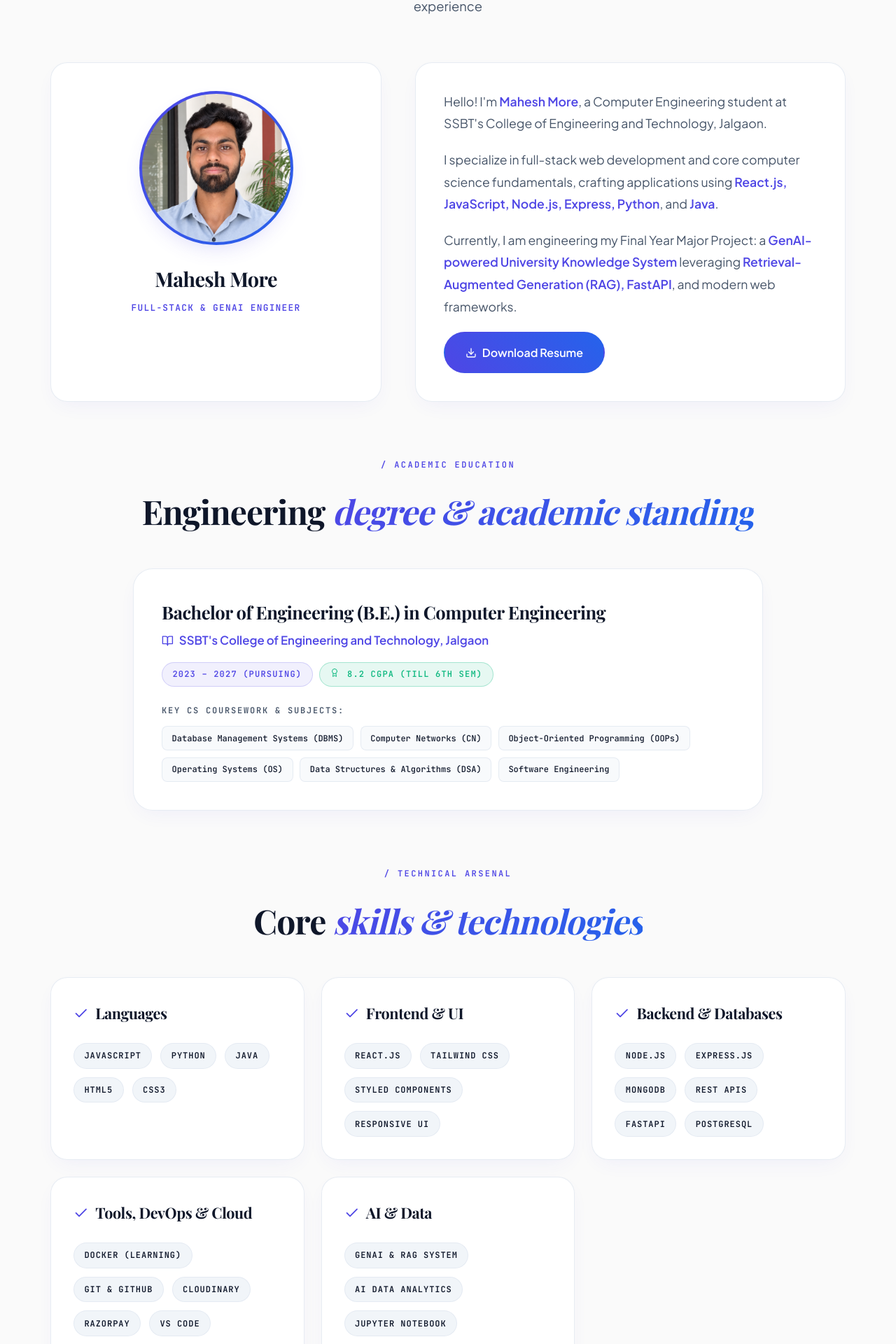
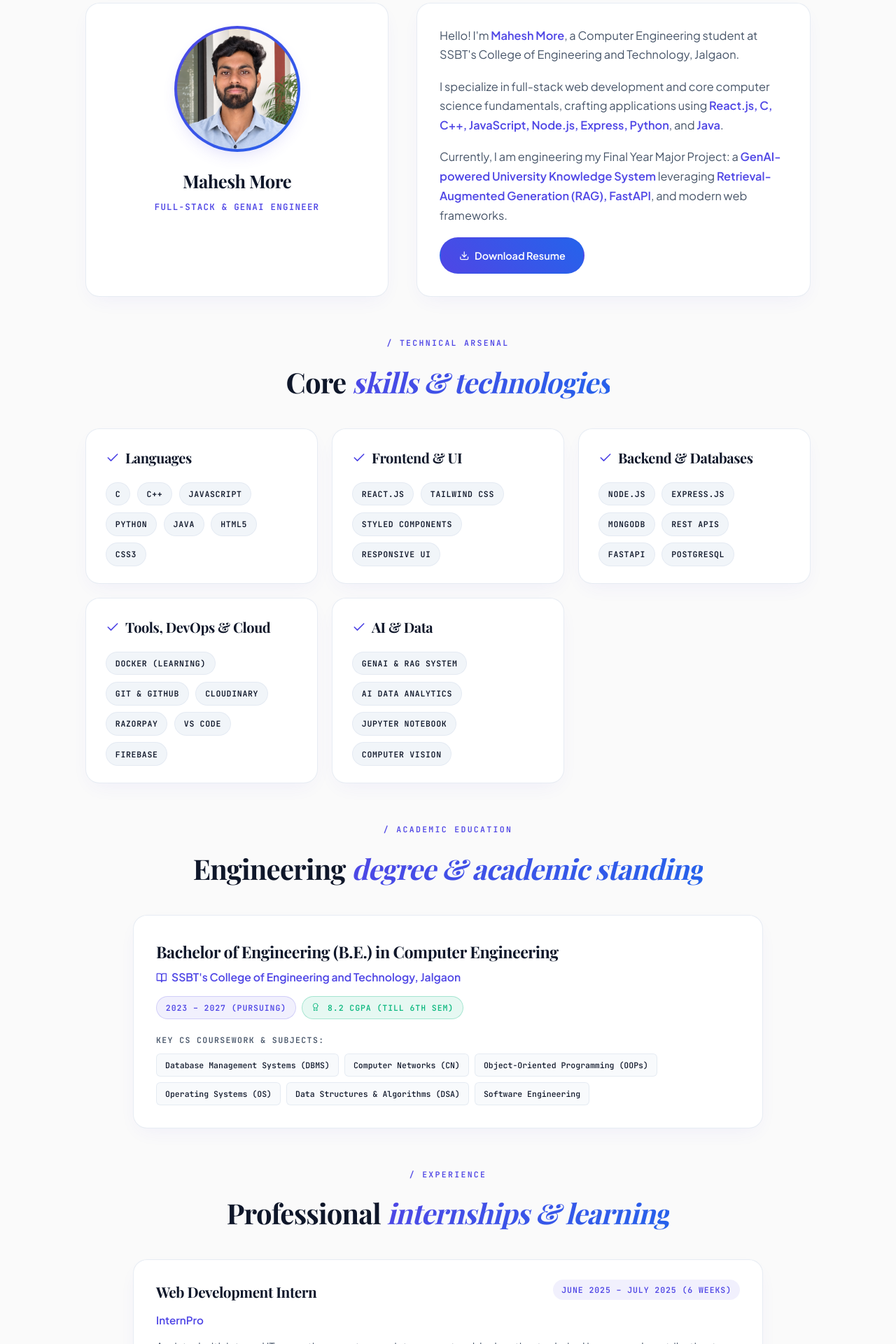
Before and after one commit to Mahesh-more1/portfolio, a React (Vite) app: page /#/about in a window 1280 px wide. Shown: the part 436-2356 px from the top of the page at 70% size. Built offline with nearby package versions, Linux system fonts and the light colour scheme; a web font is replaced by a local one.

Commit message:
Reorder About page sections vertically (Skills first, Education second), add C and C++, and make CTA box smaller and compact

```diff
--- a/src/pages/About.jsx
+++ b/src/pages/About.jsx
@@ -6,31 +6,31 @@ import Button from '../components/common/Button';
 
 const AboutContainer = styled.section`
   min-height: 100vh;
-  padding: 8rem 2rem 4rem;
-  max-width: 1200px;
+  padding: 7rem 2rem 4rem;
+  max-width: 1100px;
   margin: 0 auto;
 `;
 
 const Header = styled.div`
   text-align: center;
-  margin-bottom: 4rem;
+  margin-bottom: 2.5rem;
 `;
 
 const SectionPill = styled.div`
   font-family: ${props => props.theme.monoFont};
-  font-size: 0.75rem;
+  font-size: 0.72rem;
   text-transform: uppercase;
   letter-spacing: 0.2em;
   color: ${props => props.theme.primary};
-  margin-bottom: 1rem;
+  margin-bottom: 0.75rem;
   font-weight: 600;
 `;
 
 const Title = styled(motion.h1)`
   font-family: ${props => props.theme.serifFont};
-  font-size: clamp(2.5rem, 5vw, 4rem);
+  font-size: clamp(2.2rem, 4.5vw, 3.5rem);
   font-weight: 700;
-  margin-bottom: 1rem;
+  margin-bottom: 0.75rem;
   color: ${props => props.theme.text};
 
   span.italic-accent {
@@ -43,30 +43,30 @@ const Title = styled(motion.h1)`
 `;
 
 const Subtitle = styled(motion.p)`
-  font-size: 1.15rem;
+  font-size: 1.05rem;
   color: ${props => props.theme.textSecondary};
-  max-width: 650px;
+  max-width: 620px;
   margin: 0 auto;
-  line-height: 1.7;
+  line-height: 1.6;
 `;
 
 const AboutContent = styled.div`
   display: grid;
   grid-template-columns: 1fr 1.3fr;
-  gap: 3rem;
-  margin-bottom: 5rem;
+  gap: 2.5rem;
+  margin-bottom: 3.5rem;
 
   @media (max-width: 768px) {
     grid-template-columns: 1fr;
-    gap: 2rem;
+    gap: 1.75rem;
   }
 `;
 
 const ProfileSection = styled(motion.div)`
   background: ${props => props.theme.card};
   border: 1px solid ${props => props.theme.cardBorder};
-  border-radius: 24px;
-  padding: 2.5rem 2rem;
+  border-radius: 20px;
+  padding: 2rem 1.5rem;
   box-shadow: ${props => props.theme.shadow};
   display: flex;
   flex-direction: column;
@@ -77,18 +77,18 @@ const ProfileSection = styled(motion.div)`
 
   &:hover {
     border-color: ${props => props.theme.primary};
-    transform: translateY(-4px);
+    transform: translateY(-3px);
   }
 `;
 
 const ProfileImage = styled(motion.div)`
-  width: 220px;
-  height: 220px;
+  width: 180px;
+  height: 180px;
   border-radius: 50%;
-  margin-bottom: 1.5rem;
+  margin-bottom: 1.25rem;
   background: linear-gradient(135deg, ${props => props.theme.primary}, ${props => props.theme.accent});
   padding: 4px;
-  box-shadow: 0 12px 30px -10px rgba(79, 70, 229, 0.2);
+  box-shadow: 0 10px 25px -8px rgba(79, 70, 229, 0.2);
 
   img {
     width: 100%;
@@ -101,15 +101,15 @@ const ProfileImage = styled(motion.div)`
 const ProfileText = styled.div`
   h3 {
     font-family: ${props => props.theme.serifFont};
-    font-size: 1.8rem;
+    font-size: 1.6rem;
     font-weight: 700;
     color: ${props => props.theme.text};
-    margin-bottom: 0.4rem;
+    margin-bottom: 0.3rem;
   }
 
   p {
     font-family: ${props => props.theme.monoFont};
-    font-size: 0.8rem;
+    font-size: 0.78rem;
     text-transform: uppercase;
     letter-spacing: 0.1em;
     color: ${props => props.theme.primary};
@@ -120,8 +120,8 @@ const ProfileText = styled.div`
 const AboutTextCard = styled(motion.div)`
   background: ${props => props.theme.card};
   border: 1px solid ${props => props.theme.cardBorder};
-  border-radius: 24px;
-  padding: 2.5rem;
+  border-radius: 20px;
+  padding: 2rem;
   box-shadow: ${props => props.theme.shadow};
   backdrop-filter: blur(12px);
   display: flex;
@@ -130,9 +130,9 @@ const AboutTextCard = styled(motion.div)`
 
   p {
     color: ${props => props.theme.textSecondary};
-    line-height: 1.8;
-    font-size: 1.1rem;
-    margin-bottom: 1.25rem;
+    line-height: 1.7;
+    font-size: 1.02rem;
+    margin-bottom: 1.1rem;
   }
 
   .highlight {
@@ -142,38 +142,38 @@ const AboutTextCard = styled(motion.div)`
 `;
 
 const SkillsSection = styled.div`
-  margin-bottom: 5rem;
+  margin-bottom: 3.5rem;
 `;
 
 const SkillsGrid = styled.div`
   display: grid;
-  grid-template-columns: repeat(auto-fit, minmax(320px, 1fr));
-  gap: 1.5rem;
+  grid-template-columns: repeat(auto-fit, minmax(300px, 1fr));
+  gap: 1.25rem;
 `;
 
 const SkillCategory = styled(motion.div)`
   background: ${props => props.theme.card};
   border: 1px solid ${props => props.theme.cardBorder};
-  border-radius: 24px;
-  padding: 2rem;
+  border-radius: 20px;
+  padding: 1.5rem 1.75rem;
   box-shadow: ${props => props.theme.shadow};
   backdrop-filter: blur(12px);
   transition: all 0.3s ease;
 
   &:hover {
-    transform: translateY(-4px);
+    transform: translateY(-3px);
     border-color: ${props => props.theme.primary};
   }
 `;
 
 const CategoryTitle = styled.h3`
   font-family: ${props => props.theme.serifFont};
-  font-size: 1.35rem;
+  font-size: 1.25rem;
   color: ${props => props.theme.text};
-  margin-bottom: 1.5rem;
+  margin-bottom: 1.1rem;
   display: flex;
   align-items: center;
-  gap: 0.6rem;
+  gap: 0.5rem;
 
   svg {
     color: ${props => props.theme.primary};
@@ -183,17 +183,17 @@ const CategoryTitle = styled.h3`
 const SkillsList = styled.div`
   display: flex;
   flex-wrap: wrap;
-  gap: 0.75rem;
+  gap: 0.6rem;
 `;
 
 const SkillTag = styled.span`
   font-family: ${props => props.theme.monoFont};
-  font-size: 0.75rem;
+  font-size: 0.72rem;
   text-transform: uppercase;
-  letter-spacing: 0.08em;
+  letter-spacing: 0.06em;
   background: ${props => props.theme.mode === 'light' ? '#f1f5f9' : '#1e293b'};
   color: ${props => props.theme.text};
-  padding: 0.45rem 0.9rem;
+  padding: 0.38rem 0.8rem;
   border-radius: 9999px;
   font-weight: 600;
   border: 1px solid ${props => props.theme.cardBorder};
@@ -206,14 +206,14 @@ const SkillTag = styled.span`
 `;
 
 const EducationSection = styled.div`
-  margin-bottom: 5rem;
+  margin-bottom: 3.5rem;
 `;
 
 const EducationCard = styled(motion.div)`
   background: ${props => props.theme.card};
   border: 1px solid ${props => props.theme.cardBorder};
-  border-radius: 28px;
-  padding: 2.5rem;
+  border-radius: 20px;
+  padding: 2rem;
   box-shadow: ${props => props.theme.shadow};
   backdrop-filter: blur(12px);
   max-width: 900px;
@@ -231,41 +231,41 @@ const EduHeader = styled.div`
   justify-content: space-between;
   align-items: flex-start;
   flex-wrap: wrap;
-  gap: 1rem;
-  margin-bottom: 1.25rem;
+  gap: 0.85rem;
+  margin-bottom: 1rem;
 
   .degree-box {
     h3 {
       font-family: ${props => props.theme.serifFont};
-      font-size: 1.6rem;
+      font-size: 1.45rem;
       font-weight: 700;
       color: ${props => props.theme.text};
-      margin-bottom: 0.3rem;
+      margin-bottom: 0.25rem;
     }
 
     .institution {
-      font-size: 1.05rem;
+      font-size: 0.98rem;
       font-weight: 600;
       color: ${props => props.theme.primary};
       display: flex;
       align-items: center;
-      gap: 0.5rem;
+      gap: 0.4rem;
     }
   }
 
   .badges {
     display: flex;
-    gap: 0.6rem;
+    gap: 0.5rem;
     flex-wrap: wrap;
   }
 `;
 
 const EduPill = styled.span`
   font-family: ${props => props.theme.monoFont};
-  font-size: 0.75rem;
+  font-size: 0.72rem;
   text-transform: uppercase;
-  letter-spacing: 0.1em;
-  padding: 0.4rem 0.9rem;
+  letter-spacing: 0.08em;
+  padding: 0.35rem 0.8rem;
   border-radius: 9999px;
   font-weight: 600;
   background: ${props => props.mint
@@ -277,39 +277,39 @@ const EduPill = styled.span`
 
 const EduCourseworkLabel = styled.div`
   font-family: ${props => props.theme.monoFont};
-  font-size: 0.75rem;
+  font-size: 0.72rem;
   text-transform: uppercase;
-  letter-spacing: 0.15em;
+  letter-spacing: 0.12em;
   color: ${props => props.theme.textSecondary};
-  margin: 1.5rem 0 0.75rem;
+  margin: 1.25rem 0 0.6rem;
   font-weight: 600;
 `;
 
 const CourseworkGrid = styled.div`
   display: flex;
   flex-wrap: wrap;
-  gap: 0.6rem;
+  gap: 0.5rem;
 `;
 
 const CourseworkTag = styled.span`
   font-family: ${props => props.theme.monoFont};
-  font-size: 0.75rem;
+  font-size: 0.72rem;
   background: ${props => props.theme.mode === 'light' ? '#f8fafc' : '#0f172a'};
   color: ${props => props.theme.text};
-  padding: 0.4rem 0.85rem;
-  border-radius: 8px;
+  padding: 0.35rem 0.75rem;
+  border-radius: 6px;
   border: 1px solid ${props => props.theme.cardBorder};
   font-weight: 500;
 `;
 
 const ExperienceSection = styled.div`
-  margin-bottom: 5rem;
+  margin-bottom: 3.5rem;
 `;
 
 const ExperienceTimeline = styled.div`
   display: flex;
   flex-direction: column;
-  gap: 1.5rem;
+  gap: 1.25rem;
   max-width: 900px;
   margin: 0 auto;
 `;
@@ -317,8 +317,8 @@ const ExperienceTimeline = styled.div`
 const ExperienceItem = styled(motion.div)`
   background: ${props => props.theme.card};
   border: 1px solid ${props => props.theme.cardBorder};
-  border-radius: 24px;
-  padding: 2.25rem;
+  border-radius: 20px;
+  padding: 1.75rem 2rem;
   box-shadow: ${props => props.theme.shadow};
   backdrop-filter: blur(12px);
   transition: all 0.3s ease;
@@ -335,22 +335,22 @@ const ExperienceHeader = styled.div`
   align-items: flex-start;
   flex-wrap: wrap;
   gap: 0.5rem;
-  margin-bottom: 0.75rem;
+  margin-bottom: 0.6rem;
 
   h3 {
     font-family: ${props => props.theme.serifFont};
-    font-size: 1.4rem;
+    font-size: 1.3rem;
     color: ${props => props.theme.text};
   }
 
   .duration {
     font-family: ${props => props.theme.monoFont};
-    font-size: 0.75rem;
+    font-size: 0.72rem;
     text-transform: uppercase;
-    letter-spacing: 0.1em;
+    letter-spacing: 0.08em;
     color: ${props => props.theme.primary};
     background: ${props => props.theme.mode === 'light' ? 'rgba(79, 70, 229, 0.08)' : 'rgba(99, 102, 241, 0.15)'};
-    padding: 0.3rem 0.8rem;
+    padding: 0.28rem 0.75rem;
     border-radius: 9999px;
     font-weight: 600;
   }
@@ -359,27 +359,30 @@ const ExperienceHeader = styled.div`
 const ExperienceCompany = styled.div`
   font-weight: 600;
   color: ${props => props.theme.primary};
-  margin-bottom: 1rem;
+  margin-bottom: 0.75rem;
+  font-size: 0.95rem;
 `;
 
 const ExperienceDescription = styled.p`
   color: ${props => props.theme.textSecondary};
-  line-height: 1.7;
-  font-size: 1.05rem;
+  line-height: 1.6;
+  font-size: 0.98rem;
 `;
 
 const CTASection = styled.div`
   text-align: center;
   background: ${props => props.theme.card};
   border: 1px solid ${props => props.theme.cardBorder};
-  border-radius: 32px;
-  padding: 4rem 2rem;
+  border-radius: 20px;
+  padding: 2.25rem 1.5rem;
   box-shadow: ${props => props.theme.shadow};
+  max-width: 800px;
+  margin: 0 auto;
 `;
 
 const About = () => {
   const skills = {
-    "Languages": ["JavaScript", "Python", "Java", "HTML5", "CSS3"],
+    "Languages": ["C", "C++", "JavaScript", "Python", "Java", "HTML5", "CSS3"],
     "Frontend & UI": ["React.js", "Tailwind CSS", "Styled Components", "Responsive UI"],
     "Backend & Databases": ["Node.js", "Express.js", "MongoDB", "REST APIs", "FastAPI", "PostgreSQL"],
     "Tools, DevOps & Cloud": ["Docker (Learning)", "Git & GitHub", "Cloudinary", "Razorpay", "VS Code", "Firebase"],
@@ -432,7 +435,7 @@ const About = () => {
           animate={{ y: 0, opacity: 1 }}
           transition={{ duration: 0.7, delay: 0.15 }}
         >
-          Get to know my academic background, technical skill set, and hands-on experience
+          Get to know my technical skill set, academic background, and hands-on experience
         </Subtitle>
       </Header>
 
@@ -469,7 +472,7 @@ const About = () => {
             </p>
 
             <p>
-              I specialize in full-stack web development and core computer science fundamentals, crafting applications using <span className="highlight">React.js, JavaScript, Node.js, Express, Python</span>, and <span className="highlight">Java</span>.
+              I specialize in full-stack web development and core computer science fundamentals, crafting applications using <span className="highlight">React.js, C, C++, JavaScript, Node.js, Express, Python</span>, and <span className="highlight">Java</span>.
             </p>
 
             <p>
@@ -484,17 +487,49 @@ const About = () => {
             download
             whileHover={{ scale: 1.03 }}
             whileTap={{ scale: 0.97 }}
-            style={{ borderRadius: '9999px', width: 'fit-content', padding: '0.85rem 1.8rem' }}
+            style={{ borderRadius: '9999px', width: 'fit-content', padding: '0.75rem 1.6rem', fontSize: '0.9rem' }}
           >
             <FiDownload /> Download Resume
           </Button>
         </AboutTextCard>
       </AboutContent>
 
+      <SkillsSection>
+        <Header style={{ marginBottom: '2rem' }}>
+          <SectionPill>/ TECHNICAL ARSENAL</SectionPill>
+          <Title style={{ fontSize: 'clamp(1.75rem, 3.5vw, 2.5rem)' }}>
+            Core <span className="italic-accent">skills & technologies</span>
+          </Title>
+        </Header>
+
+        <SkillsGrid>
+          {Object.entries(skills).map(([category, skillList], index) => (
+            <SkillCategory
+              key={category}
+              initial={{ y: 30, opacity: 0 }}
+              animate={{ y: 0, opacity: 1 }}
+              transition={{ duration: 0.6, delay: index * 0.1 }}
+            >
+              <CategoryTitle>
+                <FiCheck />
+                {category}
+              </CategoryTitle>
+              <SkillsList>
+                {skillList.map((skill, skillIndex) => (
+                  <SkillTag key={skillIndex}>
+                    {skill}
+                  </SkillTag>
+                ))}
+              </SkillsList>
+            </SkillCategory>
+          ))}
+        </SkillsGrid>
+      </SkillsSection>
+
       <EducationSection>
-        <Header style={{ marginBottom: '2.5rem' }}>
+        <Header style={{ marginBottom: '2rem' }}>
           <SectionPill>/ ACADEMIC EDUCATION</SectionPill>
-          <Title style={{ fontSize: 'clamp(2rem, 4vw, 3rem)' }}>
+          <Title style={{ fontSize: 'clamp(1.75rem, 3.5vw, 2.5rem)' }}>
             Engineering <span className="italic-accent">degree & academic standing</span>
           </Title>
         </Header>
@@ -528,42 +563,10 @@ const About = () => {
         </EducationCard>
       </EducationSection>
 
-      <SkillsSection>
-        <Header style={{ marginBottom: '2.5rem' }}>
-          <SectionPill>/ TECHNICAL ARSENAL</SectionPill>
-          <Title style={{ fontSize: 'clamp(2rem, 4vw, 3rem)' }}>
-            Core <span className="italic-accent">skills & technologies</span>
-          </Title>
-        </Header>
-
-        <SkillsGrid>
-          {Object.entries(skills).map(([category, skillList], index) => (
-            <SkillCategory
-              key={category}
-              initial={{ y: 30, opacity: 0 }}
-              animate={{ y: 0, opacity: 1 }}
-              transition={{ duration: 0.6, delay: index * 0.1 }}
-            >
-              <CategoryTitle>
-                <FiCheck />
-                {category}
-              </CategoryTitle>
-              <SkillsList>
-                {skillList.map((skill, skillIndex) => (
-                  <SkillTag key={skillIndex}>
-                    {skill}
-                  </SkillTag>
-                ))}
-              </SkillsList>
-            </SkillCategory>
-          ))}
-        </SkillsGrid>
-      </SkillsSection>
-
       <ExperienceSection>
-        <Header style={{ marginBottom: '2.5rem' }}>
+        <Header style={{ marginBottom: '2rem' }}>
           <SectionPill>/ EXPERIENCE</SectionPill>
-          <Title style={{ fontSize: 'clamp(2rem, 4vw, 3rem)' }}>
+          <Title style={{ fontSize: 'clamp(1.75rem, 3.5vw, 2.5rem)' }}>
             Professional <span className="italic-accent">internships & learning</span>
           </Title>
         </Header>
@@ -589,17 +592,16 @@ const About = () => {
 
       <CTASection>
         <SectionPill>/ COLLABORATION</SectionPill>
-        <Title style={{ marginBottom: '1.5rem' }}>
+        <Title style={{ fontSize: 'clamp(1.5rem, 3vw, 2.1rem)', marginBottom: '1.25rem' }}>
           Let's build something <span className="italic-accent">extraordinary</span> together.
         </Title>
         <Button
           primary
-          large
           as={motion.a}
           href="#/contact"
           whileHover={{ scale: 1.04 }}
           whileTap={{ scale: 0.96 }}
-          style={{ borderRadius: '9999px', padding: '1rem 2.5rem' }}
+          style={{ borderRadius: '9999px', padding: '0.8rem 2rem', fontSize: '0.92rem' }}
         >
           Say Hi <FiArrowRight />
         </Button>
```
